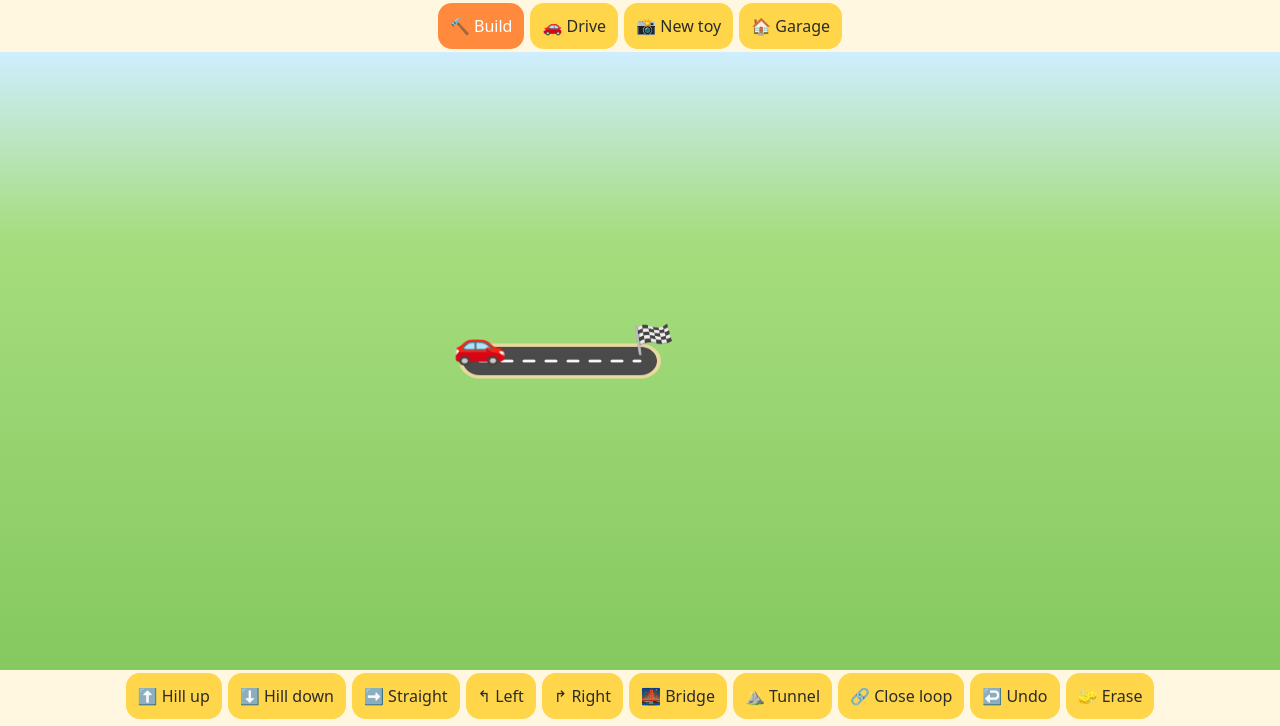
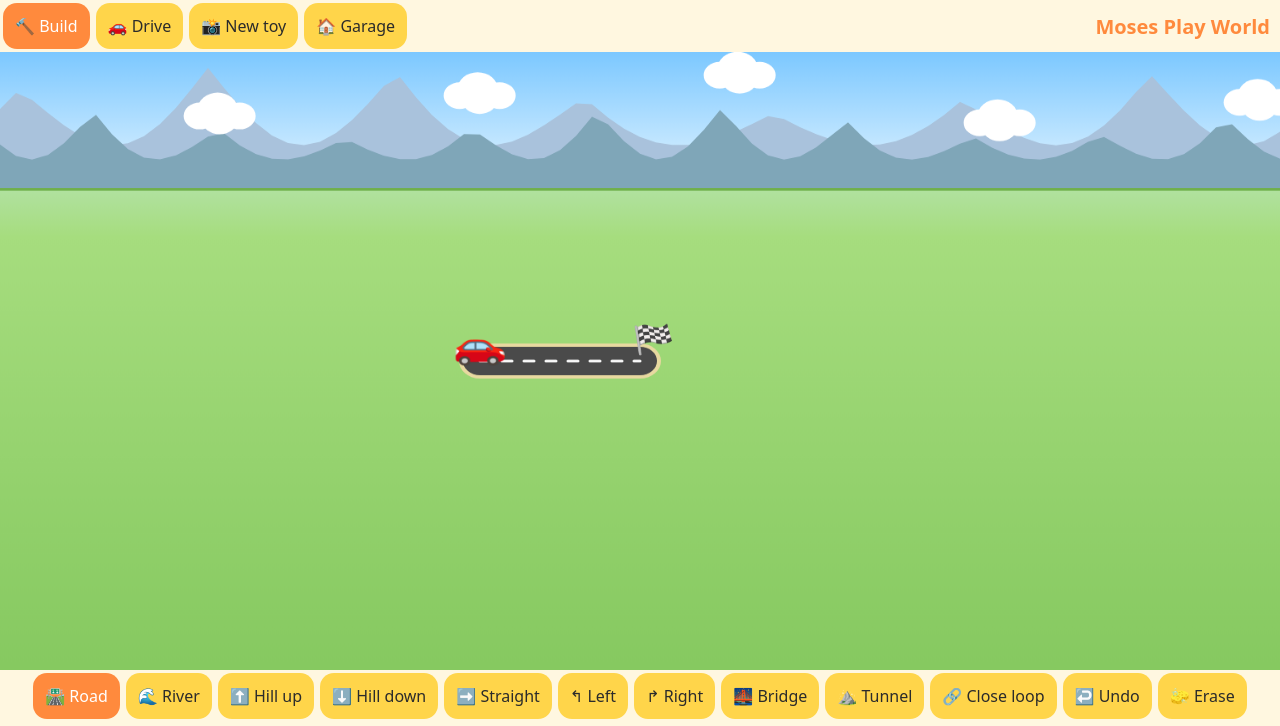
Before and after one commit to HeshamKamal1/mosy-game, a plain HTML site: page index.html in a window 1280 px wide. Shown: the top 726 px of the page. Drawn offline with Linux system fonts and the light colour scheme.

Commit message:
Change title from 'Toy Road' to 'Moses Play World'

```diff
--- a/index.html
+++ b/index.html
@@ -1,7 +1,7 @@
 <!DOCTYPE html>
 <html lang="en"><head><meta charset="utf-8">
 <meta name="viewport" content="width=device-width, initial-scale=1, viewport-fit=cover">
-<title>Toy Road</title>
+<title>Moses Play World</title>
 <style>
 :root{--bg:#fff7e0;--ink:#2b2b2b;--card:#fff;--btn:#ffd54a;--on:#ff8a3d;box-sizing:border-box;padding-top:env(safe-area-inset-top,0px);padding-bottom:env(safe-area-inset-bottom,0px)}
 @media (prefers-color-scheme:dark){:root:not([data-theme="light"]){--bg:#2a2518;--ink:#f4f0e4;--card:#3a3322;--btn:#8a6d12;--on:#c55a14}}
@@ -10,6 +10,7 @@ html,body{height:100%;margin:0;background:var(--bg);color:var(--ink);font-family
 button{font:inherit;font-size:16px;border:0;border-radius:14px;background:var(--btn);color:var(--ink);padding:10px 12px;margin:3px;min-height:46px}
 button.on{background:var(--on);color:#fff}
 #top,#ctl{display:flex;flex-wrap:wrap;justify-content:center}
+#ttl{margin-left:auto;align-self:center;font-weight:800;font-size:20px;color:var(--on);padding:0 10px;white-space:nowrap}
 #cv{flex:1;width:100%;min-height:0;display:block;touch-action:none}
 #pal{display:flex;overflow-x:auto;gap:6px;padding:4px 6px}
 #pal button{flex:none;padding:4px;width:64px;height:64px}
@@ -25,7 +26,7 @@ button.on{background:var(--on);color:#fff}
 select,input[type=text]{font-size:16px;padding:8px;border-radius:10px;margin:4px}
 small{opacity:.75}
 </style></head><body><div id="app">
-<div id="top"><button data-m="build" class="on">🔨 Build</button><button data-m="drive">🚗 Drive</button><button id="add">📸 New toy</button><button id="gar">🏠 Garage</button></div>
+<div id="top"><button data-m="build" class="on">🔨 Build</button><button data-m="drive">🚗 Drive</button><button id="add">📸 New toy</button><button id="gar">🏠 Garage</button><div id="ttl">Moses Play World</div></div>
 <canvas id="cv"></canvas>
 <div id="ctl"></div><div id="pal"></div></div>
 
@@ -49,20 +50,23 @@ small{opacity:.75}
 const $=s=>document.querySelector(s),cv=$('#cv'),cx=cv.getContext('2d');
 const S=20,Y=.6,HT={vehicle:56,building:110,tree:90,lake:70};
 let W=0,H=0,mode='build',cam={x:-200,y:-250},sel='b0',tool=null,veh='v0',veh2=null,t=0,t2=4,slot=0,going=false;
-let pts=[],placed=[],custom=[],hist=[];const items={};
+let pts=[],placed=[],custom=[],hist=[],rv=[],target='road';const items={};
 function mk(id,kind,name,url){const im=new Image();im.src=url;items[id]={id,kind,name,url,im}}
 [['v0','vehicle','🚗',1],['v1','vehicle','🚚',1],['v2','vehicle','🚜',1],['v3','vehicle','🚌',1],['b0','building','🏠'],['b1','building','🏢'],['b2','building','🏫'],['b3','building','🏰'],['t0','tree','🌳'],['t1','tree','🌲'],['t2','tree','🌴']].forEach(([id,k,e,f])=>{
 const c=document.createElement('canvas');c.width=c.height=128;const g=c.getContext('2d');g.font='100px serif';g.textAlign='center';g.textBaseline='middle';
 if(f){g.translate(128,0);g.scale(-1,1)}g.fillText(e,64,70);mk(id,k,e,c.toDataURL())});
 [['l0','Lake','#4aa8e8',1],['l1','Pond','#6cc4f0',.7]].forEach(([id,n,col,s])=>{const c=document.createElement('canvas');c.width=200;c.height=110;const g=c.getContext('2d');g.fillStyle=col;g.strokeStyle='#2b78b8';g.lineWidth=6;g.beginPath();g.ellipse(100,60,90*s,44*s,0,0,7);g.fill();g.stroke();g.strokeStyle='#fffa';g.lineWidth=4;g.beginPath();g.arc(100-30*s,60-5*s,18*s,3.4,5);g.stroke();g.beginPath();g.arc(100+20*s,60+10*s,12*s,3.4,5);g.stroke();mk(id,'lake',n,c.toDataURL())});
 try{custom=JSON.parse(localStorage.getItem('tr_items')||'[]');custom.forEach(c=>mk(c.id,c.kind,c.name,c.url))}catch(e){custom=[]}
-try{const w=JSON.parse(localStorage.getItem('tr_world')||'null');if(w&&w.pts&&w.pts.length>8){pts=w.pts;placed=(w.placed||[]).filter(o=>items[o.id]&&o.i<pts.length)}}catch(e){}
+try{const w=JSON.parse(localStorage.getItem('tr_world')||'null');if(w&&w.pts&&w.pts.length>8){rv=w.rv||[];pts=w.pts;placed=(w.placed||[]).filter(o=>items[o.id]&&o.i<pts.length)}}catch(e){}
 function saveItems(){try{localStorage.setItem('tr_items',JSON.stringify(custom))}catch(e){alert('Garage is full - delete a toy first.')}}
-function saveWorld(){try{localStorage.setItem('tr_world',JSON.stringify({pts,placed}))}catch(e){}}
+function saveWorld(){try{localStorage.setItem('tr_world',JSON.stringify({pts,placed,rv}))}catch(e){}}
 function add(type){hist.push(pts.length);let p=pts[pts.length-1],{x,y,z,h}=p;
 for(let i=0;i<8;i++){if(type=='L')h-=Math.PI/16;if(type=='R')h+=Math.PI/16;if(type=='U')z+=5;if(type=='D')z-=5;x+=Math.cos(h)*S;y+=Math.sin(h)*S;pts.push({x,y,z,h,k:type=='B'?'b':type=='T'?'t':0})}}
 if(!pts.length){pts=[{x:0,y:0,z:0,h:0}];add('S');hist.length=0}
 const sp=p=>[p.x-cam.x,p.y*Y-p.z-cam.y],pos=o=>{const[a,b]=sp(pts[o.i]);return[a+o.dx,b+o.dy]};
+function focusP(p){const[a,b]=sp(p);cam.x+=a-W/2;cam.y+=b-H/2}
+function addR(type){let{x,y,h}=rv[rv.length-1];for(let i=0;i<8;i++){if(type=='L')h-=Math.PI/16;if(type=='R')h+=Math.PI/16;x+=Math.cos(h)*S;y+=Math.sin(h)*S;rv.push({x,y,z:0,h})}focusP(rv[rv.length-1])}
+function inTun(tt){const n=pts.length,i=Math.floor(loop()?((tt%n)+n)%n:Math.min(tt,n-1));return pts[i].k==='t'&&pts[(i+1)%n].k==='t'}
 function rst(){t=0;t2=4}
 function loop(){const n=pts.length,a=pts[0],b=pts[n-1];return n>20&&Math.hypot(a.x-b.x,a.y-b.y)<70&&Math.abs(a.z-b.z)<=25}
 function closeLoop(){const a=pts[0],b=pts[pts.length-1],d=Math.hypot(a.x-b.x,a.y-b.y);if(d<8)return;if(d>500){alert('Bring the road closer to the start first.');return}hist.push(pts.length);const k=Math.max(2,Math.round(d/S)),h=Math.atan2(a.y-b.y,a.x-b.x);for(let i=1;i<k;i++){const f=i/k;pts.push({x:b.x+(a.x-b.x)*f,y:b.y+(a.y-b.y)*f,z:b.z+(a.z-b.z)*f,h})}saveWorld()}
@@ -76,7 +80,8 @@ function draw(){cx.setTransform(1,0,0,1,0,0);
 const g=cx.createLinearGradient(0,0,0,H);g.addColorStop(0,'#cfeeff');g.addColorStop(.3,'#a6dd7e');g.addColorStop(1,'#86c960');cx.fillStyle=g;cx.fillRect(0,0,W,H);
 const P=pts.map(sp);cx.lineCap=cx.lineJoin='round';
 cx.strokeStyle='#5a9a3a';cx.lineWidth=24;pts.forEach((p,i)=>{if(p.z>0){cx.beginPath();cx.moveTo(P[i][0],P[i][1]);cx.lineTo(P[i][0],P[i][1]+p.z);cx.stroke()}});
-placed.forEach(o=>{if(items[o.id].kind==='lake'){const[x,y]=pos(o);spr(items[o.id],x,y)}});const path=()=>{cx.beginPath();P.forEach((a,i)=>i?cx.lineTo(a[0],a[1]):cx.moveTo(a[0],a[1]));if(loop())cx.lineTo(P[0][0],P[0][1])};
+placed.forEach(o=>{if(items[o.id].kind==='lake'){const[x,y]=pos(o);spr(items[o.id],x,y)}});if(rv.length>1){const R=rv.map(sp),rp=()=>{cx.beginPath();R.forEach((a,i)=>i?cx.lineTo(a[0],a[1]):cx.moveTo(a[0],a[1]))};rp();cx.strokeStyle='#2b78b8';cx.lineWidth=62;cx.stroke();rp();cx.strokeStyle='#4aa8e8';cx.lineWidth=52;cx.stroke();rp();cx.strokeStyle='#8fd3ff';cx.lineWidth=4;cx.setLineDash([14,18]);cx.stroke();cx.setLineDash([])}
+const path=()=>{cx.beginPath();P.forEach((a,i)=>{if(!i||(pts[i].k==='t'&&pts[i-1].k==='t'))cx.moveTo(a[0],a[1]);else cx.lineTo(a[0],a[1])});if(loop())cx.lineTo(P[0][0],P[0][1])};
 path();cx.strokeStyle='#e8d9a0';cx.lineWidth=42;cx.stroke();
 path();cx.strokeStyle='#4a4a4a';cx.lineWidth=34;cx.stroke();
 path();cx.strokeStyle='#fff';cx.lineWidth=3;cx.setLineDash([10,12]);cx.stroke();cx.setLineDash([]);
@@ -87,16 +92,23 @@ cx.lineCap='butt';RP(r,0);cx.strokeStyle='#8b5a2b';cx.lineWidth=46;cx.stroke();R
 cx.lineCap='round';cx.strokeStyle='#d9a45b';cx.lineWidth=4;[-1,1].forEach(s=>{cx.beginPath();r.forEach((i,j)=>{const n=nrm(i),x=P[i][0]+n[0]*22*s,y=P[i][1]+n[1]*22*s-5;j?cx.lineTo(x,y):cx.moveTo(x,y)});cx.stroke()})});
 const e=P[P.length-1];cx.font='34px serif';cx.fillText(loop()?'🔁':'🏁',e[0]-8,e[1]-14);
 const L=placed.filter(o=>items[o.id].kind!=='lake').map(o=>{const[x,y]=pos(o);return[y,()=>spr(items[o.id],x,y)]});
-[[veh||'v0',t],[veh2,t2]].forEach(([vid,tt])=>{if(!vid||!items[vid])return;const c=carPos(tt);L.push([c.y+6,()=>{const it=items[vid],im=it.im;if(!im.naturalWidth)return;const h=HT.vehicle,w=Math.min(h*im.naturalWidth/im.naturalHeight,110);
+[[veh||'v0',t],[veh2,t2]].forEach(([vid,tt])=>{if(!vid||!items[vid]||inTun(tt))return;const c=carPos(tt);L.push([c.y+6,()=>{const it=items[vid],im=it.im;if(!im.naturalWidth)return;const h=HT.vehicle,w=Math.min(h*im.naturalWidth/im.naturalHeight,110);
 cx.save();cx.translate(c.x,c.y+6);if(c.dx<0){cx.scale(-1,1);cx.rotate(Math.atan2(c.dy,-c.dx))}else cx.rotate(Math.atan2(c.dy,c.dx));
 cx.drawImage(im,-w/2,-h+4,w,h);cx.restore()}])});
 L.sort((a,b)=>a[0]-b[0]).forEach(a=>a[1]());
-runs('t').forEach(r=>{if(r.length<2)return;cx.lineCap='butt';[[-4,64,'#7d6b4f'],[-12,56,'#9b8863'],[-22,44,'#6fb04a']].forEach(([dy,w,col])=>{RP(r,dy);cx.strokeStyle=col;cx.lineWidth=w;cx.stroke()});
-[r[0],r[r.length-1]].forEach(i=>{const n=nrm(i);cx.fillStyle='#2a2a2a';cx.strokeStyle='#bbb';cx.lineWidth=4;cx.beginPath();cx.ellipse(P[i][0],P[i][1]-6,8,24,Math.atan2(-n[0],n[1]),0,7);cx.fill();cx.stroke()});cx.lineCap='round'})}
+runs('t').forEach(r=>{if(r.length<2)return;cx.lineCap='butt';RP(r,0);cx.strokeStyle='rgba(0,0,0,.12)';cx.lineWidth=34;cx.setLineDash([4,10]);cx.stroke();cx.setLineDash([]);
+[r[0],r[r.length-1]].forEach(i=>{const n=nrm(i);cx.fillStyle='#1b1b1b';cx.strokeStyle='#8d7b5c';cx.lineWidth=5;cx.beginPath();cx.ellipse(P[i][0],P[i][1],12,26,Math.atan2(-n[0],n[1]),0,7);cx.fill();cx.stroke()});cx.lineCap='round'})}
+let tk=0;
+function sky(){tk++;const hz=Math.round(H*.22);cx.setTransform(1,0,0,1,0,0);const g=cx.createLinearGradient(0,0,0,hz);g.addColorStop(0,'#7cc8ff');g.addColorStop(1,'#e4f5ff');cx.fillStyle=g;cx.fillRect(0,0,W,hz);
+const mt=(col,amp,sp,par,ph)=>{cx.fillStyle=col;cx.beginPath();cx.moveTo(0,hz);for(let x=0;x<=W+20;x+=16){const u=(x+cam.x*par)/sp,h=amp*(.35+.65*(1-Math.abs(Math.sin(u+ph)))*(.7+.3*Math.sin(u*.37+ph)));cx.lineTo(x,hz-h)}cx.lineTo(W+20,hz);cx.fill()};
+mt('#a9c2dc',hz*.9,60,.04,0);mt('#7fa6b8',hz*.6,40,.1,2);
+const c=(a,b,r)=>{cx.beginPath();cx.arc(a,b,r,0,7);cx.fill()};cx.fillStyle='#fff';
+for(let i=0;i<6;i++){const w=W+300,x=(((i*260+tk*.25-cam.x*.03)%w)+w)%w-150,y=hz*(.12+.5*((i*37)%10)/10);c(x,y,16);c(x+18,y-8,20);c(x+40,y,16);c(x+20,y+4,18)}
+cx.fillStyle='#6fb04a';cx.fillRect(0,hz,W,3)}
 function frame(){if(mode==='drive'&&going){t=adv(t,1);if(veh2)t2=adv(t2,.85);
 if(!loop()&&t>=pts.length-1.02&&(!veh2||t2>=pts.length-1.02)){going=false;ui()}
 const c=carPos(t);cam.x+=(c.x+cam.x-W/2-cam.x)*.12;cam.y+=(c.y+cam.y-H/2-cam.y)*.12}
-draw();requestAnimationFrame(frame)}
+draw();sky();requestAnimationFrame(frame)}
 function rs(){const d=Math.min(devicePixelRatio||1,2);W=cv.clientWidth;H=cv.clientHeight;cv.width=W;cv.height=H}
 addEventListener('resize',rs);
 let dn=null;
@@ -105,22 +117,22 @@ cv.onpointermove=e=>{if(!dn)return;const dx=e.clientX-dn.x,dy=e.clientY-dn.y;if(
 cv.onpointerup=e=>{if(dn&&!dn.m&&mode==='build')tap(e);dn=null};
 function tap(e){const r=cv.getBoundingClientRect(),x=e.clientX-r.left,y=e.clientY-r.top;
 if(tool==='erase'){let b=-1,bd=3600;placed.forEach((o,k)=>{const[a,c]=pos(o);const d=(a-x)**2+(c-40-y)**2;if(d<bd){bd=d;b=k}});if(b>=0){placed.splice(b,1);saveWorld()}return}
-if(!sel)return;let bi=0,bd=1e12;pts.forEach((p,i)=>{const[a,b]=sp(p);const d=(a-x)**2+(b-y)**2;if(d<bd){bd=d;bi=i}});
+if(target==='river'&&!rv.length){rv=[{x:x+cam.x,y:(y+cam.y)/Y,z:0,h:Math.PI/2}];saveWorld();ui();return}if(!sel)return;let bi=0,bd=1e12;pts.forEach((p,i)=>{const[a,b]=sp(p);const d=(a-x)**2+(b-y)**2;if(d<bd){bd=d;bi=i}});
 const kk=pts[bi].k,lk=items[sel].kind==='lake',md=kk==='b'&&lk?0:kk==='t'?62:lk?70:30;if(bd<md*md)return;const[a,b]=sp(pts[bi]);placed.push({id:sel,i:bi,dx:x-a,dy:y-b});saveWorld()}
 function ui(){document.querySelectorAll('[data-m]').forEach(b=>b.classList.toggle('on',b.dataset.m===mode));
 const B=(a,l,on)=>`<button data-a="${a}"${on?' class="on"':''}>${l}</button>`;
-$('#ctl').innerHTML=mode==='build'?B('U','⬆️ Hill up')+B('D','⬇️ Hill down')+B('S','➡️ Straight')+B('L','↰ Left')+B('R','↱ Right')+B('B','🌉 Bridge')+B('T','⛰️ Tunnel')+B('close','🔗 Close loop')+B('undo','↩️ Undo')+B('erase','🧽 Erase',tool==='erase'):B('go',going?'⏸ Stop':'▶️ Go!')+B('re','🔄 Restart')+B('s0','1️⃣ Car 1',!slot)+B('s1','2️⃣ Car 2',slot==1)+(veh2?B('x2','✖ Remove car 2'):'')+(slot&&!veh2?'<small>Pick car 2 below</small>':'');
+$('#ctl').innerHTML=mode==='build'?B('tr','🛣️ Road',target==='road')+B('tv','🌊 River',target==='river')+(target==='river'?(rv.length?'':'<small>Tap the map to start the river</small>')+B('S','➡️ Straight')+B('L','↰ Left')+B('R','↱ Right')+B('undo','↩️ Undo'):B('U','⬆️ Hill up')+B('D','⬇️ Hill down')+B('S','➡️ Straight')+B('L','↰ Left')+B('R','↱ Right')+B('B','🌉 Bridge')+B('T','⛰️ Tunnel')+B('close','🔗 Close loop')+B('undo','↩️ Undo'))+B('erase','🧽 Erase',tool==='erase'):B('go',going?'⏸ Stop':'▶️ Go!')+B('re','🔄 Restart')+B('s0','1️⃣ Car 1',!slot)+B('s1','2️⃣ Car 2',slot==1)+(veh2?B('x2','✖ Remove car 2'):'')+(slot&&!veh2?'<small>Pick car 2 below</small>':'');
 const ks=mode==='build'?['building','tree','lake']:['vehicle'];
 $('#pal').innerHTML=Object.values(items).filter(i=>ks.includes(i.kind)).map(i=>`<button data-i="${i.id}"${(mode==='build'?sel===i.id&&tool!=='erase':(slot?veh2:veh)===i.id)?' class="on"':''}><img src="${i.url}"></button>`).join('')}
 document.addEventListener('click',e=>{const b=e.target.closest('button');if(!b)return;
 if(b.dataset.m){mode=b.dataset.m;going=false;if(mode==='drive'){rst();focus(0)}else focus(pts.length-1);ui()}
 else if(b.dataset.i){if(mode==='build'){sel=b.dataset.i;tool=null}else if(slot)veh2=b.dataset.i;else veh=b.dataset.i;ui()}
 else if(b.dataset.a){const a=b.dataset.a;
-if('UDSLRBT'.includes(a)&&a.length==1){add(a);focus(pts.length-1);saveWorld();tool=null}
-else if(a==='undo'){const n=hist.length?pts.length-hist.pop():8;if(pts.length-n>=9){pts.length-=n;placed=placed.filter(o=>o.i<pts.length);focus(pts.length-1);saveWorld()}}
+if('UDSLRBT'.includes(a)&&a.length==1){if(target==='river'){if(rv.length&&'LRS'.includes(a))addR(a)}else{add(a);focus(pts.length-1)}saveWorld();tool=null}
+else if(a==='undo'&&target==='river'){if(rv.length>8)rv.length-=8;else rv=[];saveWorld()}else if(a==='undo'){const n=hist.length?pts.length-hist.pop():8;if(pts.length-n>=9){pts.length-=n;placed=placed.filter(o=>o.i<pts.length);focus(pts.length-1);saveWorld()}}
 else if(a==='erase')tool=tool==='erase'?null:'erase';
 else if(a==='go'){if(!loop()&&t>=pts.length-1.5)rst();going=!going}
-else if(a==='re'){rst();going=false;focus(0)}else if(a==='s0')slot=0;else if(a==='s1')slot=1;else if(a==='x2'){veh2=null;slot=0}else if(a==='close')closeLoop();
+else if(a==='re'){rst();going=false;focus(0)}else if(a==='s0')slot=0;else if(a==='s1')slot=1;else if(a==='x2'){veh2=null;slot=0}else if(a==='close')closeLoop();else if(a==='tr')target='road';else if(a==='tv')target='river';
 ui()}});
 /* Garage */
 function garage(){$('#gg').innerHTML=Object.values(items).map(i=>`<button class="g" data-g="${i.id}"><img src="${i.url}">${custom.some(c=>c.id===i.id)?`<button class="x" data-x="${i.id}">✕</button>`:''}</button>`).join('')}
```
